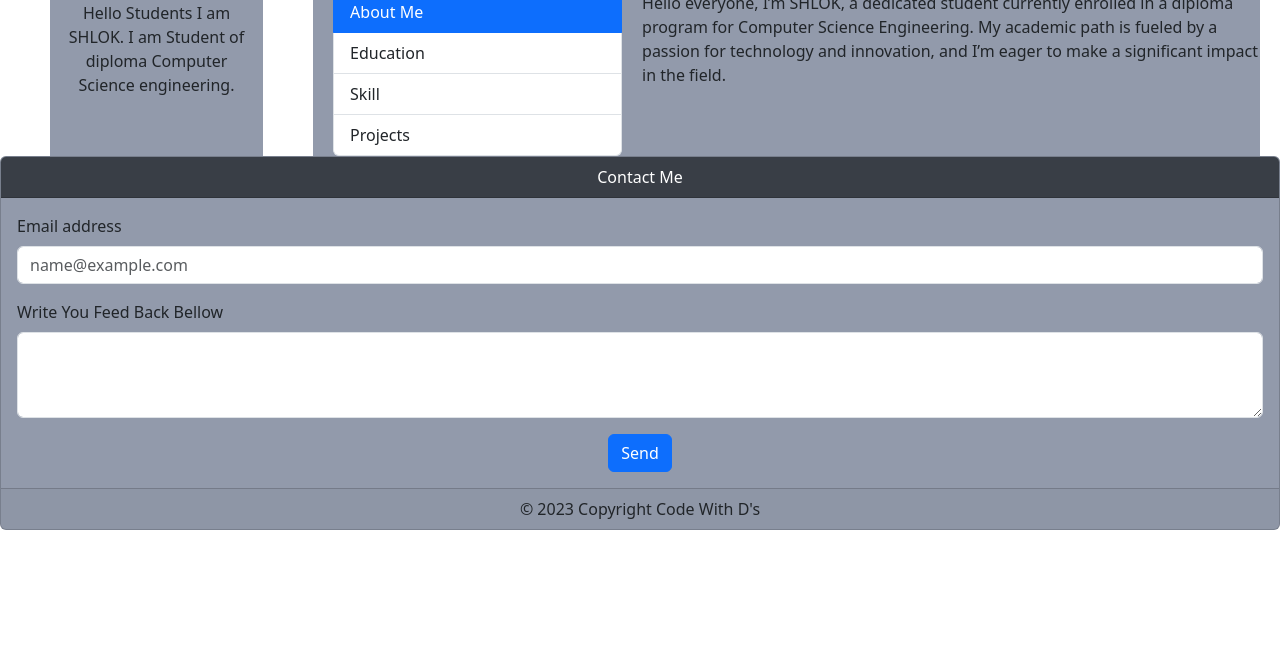
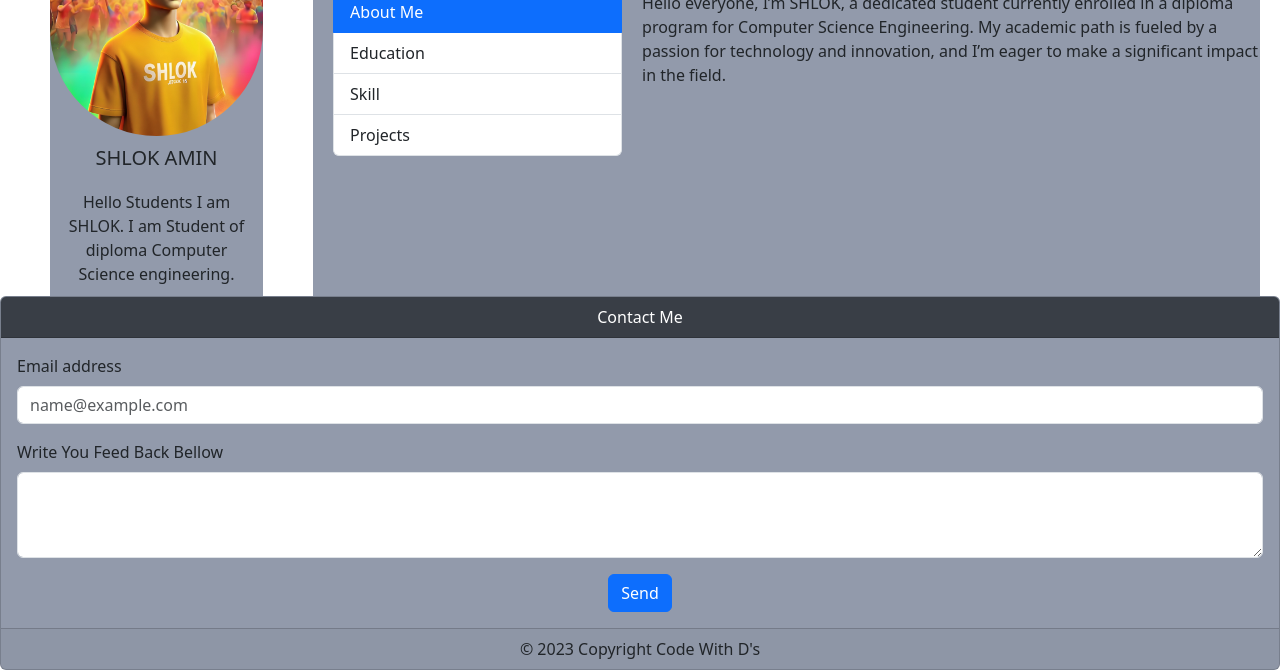
Before and after one commit to shlokmanin/shlok, a plain HTML site: page index.html in a window 1280 px wide. Shown: the part 185-855 px from the top of the page. Before the commit the page ends 800 px from the top, so only its background shows below. Drawn offline with nearby package versions, Linux system fonts and the light colour scheme.

Commit message:
Update index.html

```diff
--- a/index.html
+++ b/index.html
@@ -17,7 +17,7 @@
 
       <div class="top-section">
 <div class="image-div">
-    <img src="./https://github.com/shlokmanin/shlok/blob/5524f453bfbe1f207970fd70fc76bd2091779b68/_b8111118-ae79-4786-817d-f0510bd0c0bb.png" class="card-img-top" >
+    <img src="shlok/_b8111118-ae79-4786-817d-f0510bd0c0bb.png" class="card-img-top" >
     <div class="card-body">
          <h5 class="card-title">SHLOK AMIN</h5>
         <p class="card-text">Hello Students I am SHLOK. I am Student of diploma  Computer Science engineering. </p>
```
